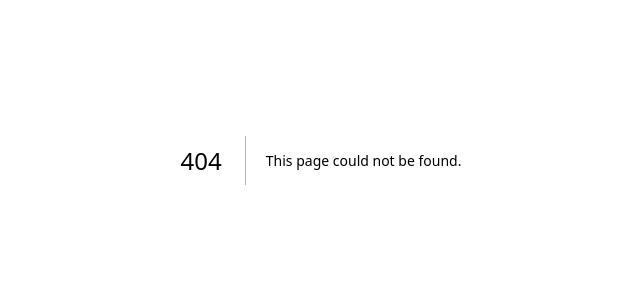
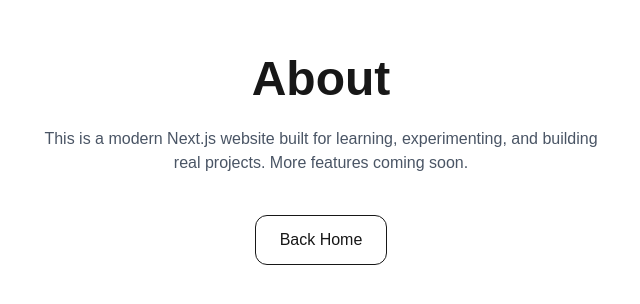
Before and after one commit to randompythoncoder/hello-site, a Next.js app: page /about in a window 1280 px wide. Before the commit this address had no page. Shown: the part 240-544 px from the top of the page, without its empty margins (319-959 px from the left). Built offline with nearby package versions, Linux system fonts and the light colour scheme.

Commit message:
add about and contact pages + navigation

```diff
--- /dev/null
+++ b/app/about/page.tsx
@@ -0,0 +1,16 @@
+export default function About() {
+  return (
+    <main className="min-h-screen flex flex-col items-center justify-center p-10 text-center">
+      <h1 className="text-5xl font-bold">About</h1>
+
+      <p className="mt-6 text-gray-600 max-w-xl">
+        This is a modern Next.js website built for learning, experimenting,
+        and building real projects. More features coming soon.
+      </p>
+
+      <a href="/" className="mt-10 border px-6 py-3 rounded-xl hover:bg-gray-100">
+        Back Home
+      </a>
+    </main>
+  );
+}
--- /dev/null
+++ b/app/contact/page.tsx
@@ -0,0 +1,19 @@
+export default function Contact() {
+  return (
+    <main className="min-h-screen flex flex-col items-center justify-center p-10 text-center">
+      <h1 className="text-5xl font-bold">Contact</h1>
+
+      <p className="mt-6 text-gray-600">
+        Email: example@email.com
+      </p>
+
+      <p className="mt-2 text-gray-600">
+        This is a dummy contact page for now.
+      </p>
+
+      <a href="/" className="mt-10 border px-6 py-3 rounded-xl hover:bg-gray-100">
+        Back Home
+      </a>
+    </main>
+  );
+}
--- a/app/page.tsx
+++ b/app/page.tsx
@@ -6,13 +6,12 @@ export default function Home() {
         <div className="mx-auto flex max-w-6xl items-center justify-between px-6 py-5">
           <div className="text-xl font-bold tracking-tight">ShaunSite</div>
 
-          <nav className="hidden gap-8 text-sm font-medium text-gray-600 md:flex">
-            <a href="#" className="hover:text-black">Home</a>
-            <a href="#" className="hover:text-black">About</a>
-            <a href="#" className="hover:text-black">Projects</a>
-            <a href="#" className="hover:text-black">Contact</a>
-          </nav>
-
+	  <nav className="hidden gap-8 text-sm font-medium text-gray-600 md:flex">
+	     <a href="/" className="hover:text-black">Home</a>
+	     <a href="/about" className="hover:text-black">About</a>
+	     <a href="/products" className="hover:text-black">Products</a>
+	     <a href="/contact" className="hover:text-black">Contact</a>
+	  </nav>
           <a
             href="#"
             className="rounded-xl bg-black px-5 py-2 text-sm font-semibold text-white hover:opacity-80"
```
